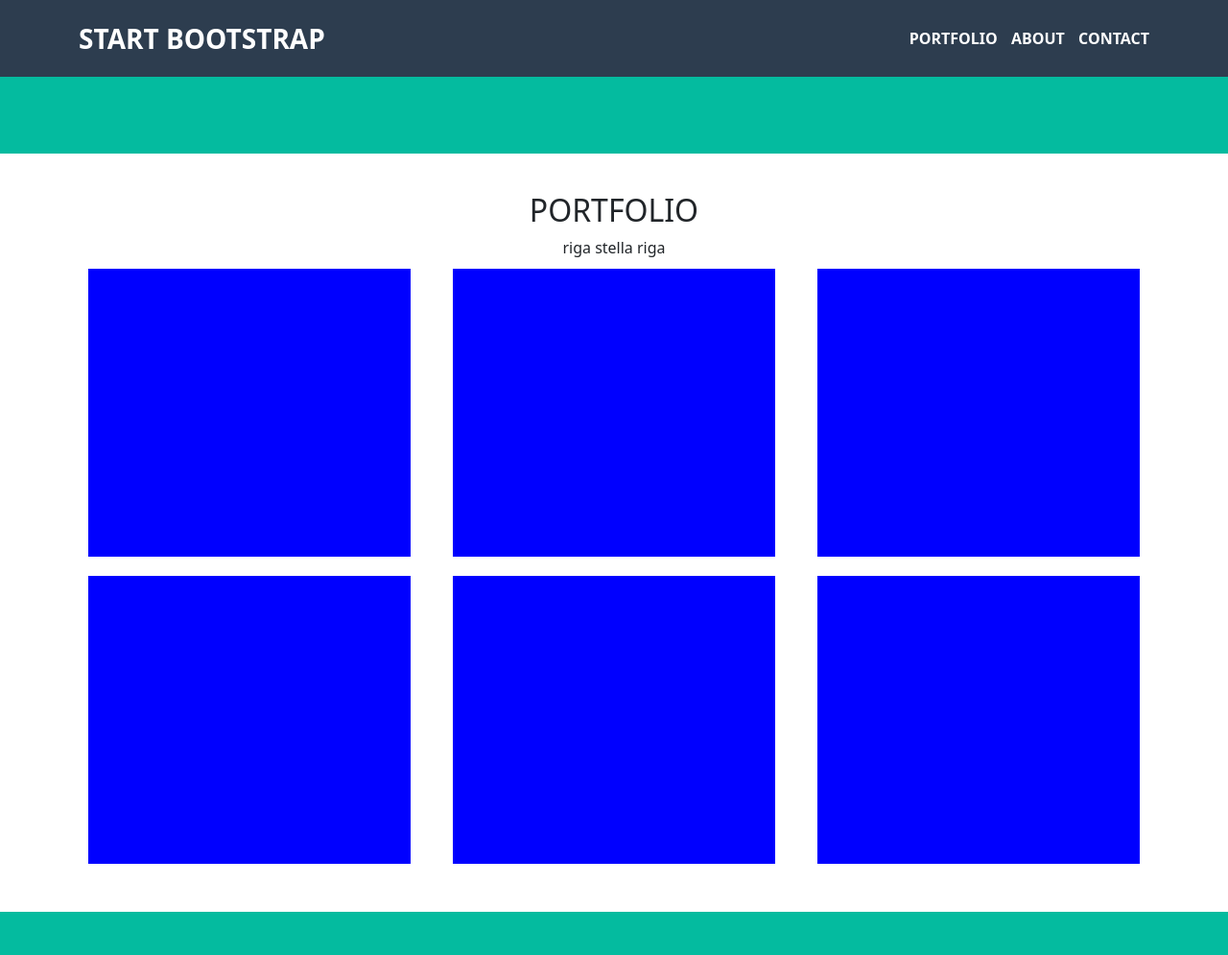
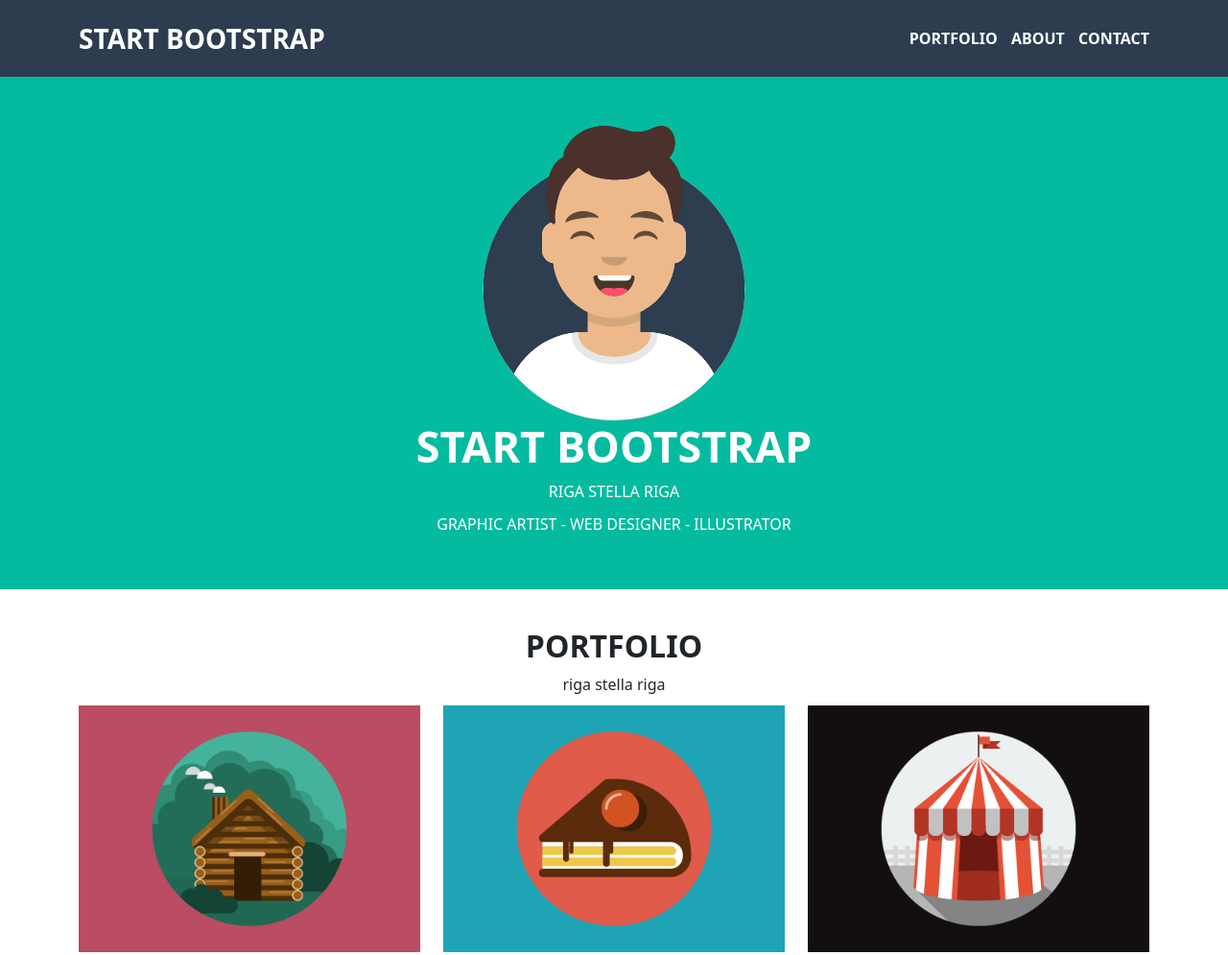
Before and after one commit to ABoni14/html-css-bootstrap-freelancer, a plain HTML site: page index.html in a window 1280 px wide. Shown: the top 995 px of the page at 96% size. Drawn offline with nearby package versions, Linux system fonts and the light colour scheme.

Commit message:
portfolio section finish

```diff
--- a/css/style.css
+++ b/css/style.css
@@ -1,3 +1,4 @@
+/* GLOBAL */
 .sc-bg-blue{
   background-color: #2d3d4f;
 }
@@ -15,6 +16,12 @@
   margin: 0 auto;
 }
 
+h2{
+  font-weight: 600;
+}
+/* //GLOBAL */
+
+/* HEADER */
 header{
   height: 80px;
   color: white;
@@ -45,26 +52,48 @@ header h3{
   padding: 5px 10px;
   border-radius: 5px;
 }
+/* //HEADER */
 
+/* JUMBOTRON */
 .sc-jambotron{
   margin-top: 80px;
 }
 
 .sc-inner-jumbo{
-  background-color: red;
+  display: flex;
+  justify-content: center;
+  flex-direction: column;
   width: 800px;
   max-width: 80%;
   margin: 0 auto;
-  /* TOGLIERE ALTEZZA */
-  /* height: 300px; */
+  color: white;
 }
 
+.sc-inner-jumbo img{
+  width: 300px;
+  margin: 0 auto;
+}
+
+.sc-inner-jumbo h1{
+  font-size: 45px;
+  font-weight: 700;
+}
+
+.cornice{
+  margin-bottom: 10px;
+}
+/* //JUMBOTRON */
+
+/* PORTFOLIO */
 .sc-box{
-  margin: 10px;
-  /* TOGLIERE ALTEZZA */
-  height: 300px;
+  margin: 10px auto;
   background-color: blue;
 }
+
+.sc-box img{
+  width: 100%;
+}
+/* //PORTFOLIO */
 
 .about{
   color: white;
--- a/index.html
+++ b/index.html
@@ -45,8 +45,11 @@
 
   <!-- JUMBOTRON -->
   <section class="sc-jambotron sc-bg-green sc-py-50">
-    <div class="sc-inner-jumbo">
-
+    <div class="sc-inner-jumbo text-center">
+      <img src="img/avatar.svg" alt="avatar-jumbotron">
+      <h1>START BOOTSTRAP</h1>
+      <div class="cornice">RIGA STELLA RIGA</div>
+      <p>GRAPHIC ARTIST - WEB DESIGNER - ILLUSTRATOR</p>
     </div>
   </section>
   <!-- //JUMBOTRON -->
@@ -61,22 +64,34 @@
     <div class="container">
       <div class="row">
         <div class="col-md-6 col-lg-4">
-          <div class="sc-box"></div>
+          <div class="sc-box">
+            <img src="img/cabin.png" alt="">
+          </div>
         </div>
         <div class="col-md-6 col-lg-4">
-          <div class="sc-box"></div>
+          <div class="sc-box">
+            <img src="img/cake.png" alt="">
+          </div>
         </div>
         <div class="col-md-6 col-lg-4">
-          <div class="sc-box"></div>
+          <div class="sc-box">
+            <img src="img/circus.png" alt="">
+          </div>
         </div>
         <div class="col-md-6 col-lg-4">
-          <div class="sc-box"></div>
+          <div class="sc-box">
+            <img src="img/game.png" alt="">
+          </div>
         </div>
         <div class="col-md-6 col-lg-4">
-          <div class="sc-box"></div>
+          <div class="sc-box">
+            <img src="img/safe.png" alt="">
+          </div>
         </div>
         <div class="col-md-6 col-lg-4">
-          <div class="sc-box"></div>
+          <div class="sc-box">
+            <img src="img/submarine.png" alt="">
+          </div>
         </div>
       </div>
     </div>
```
